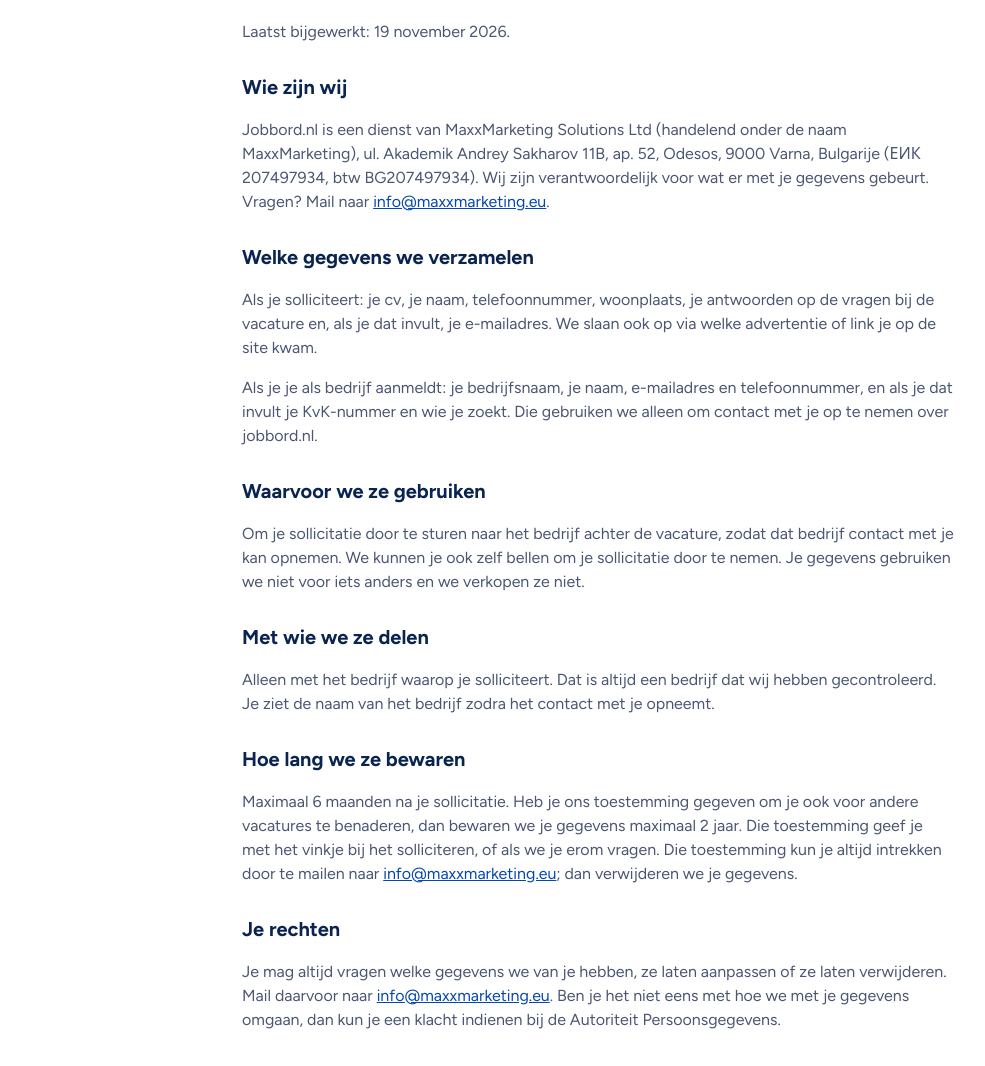
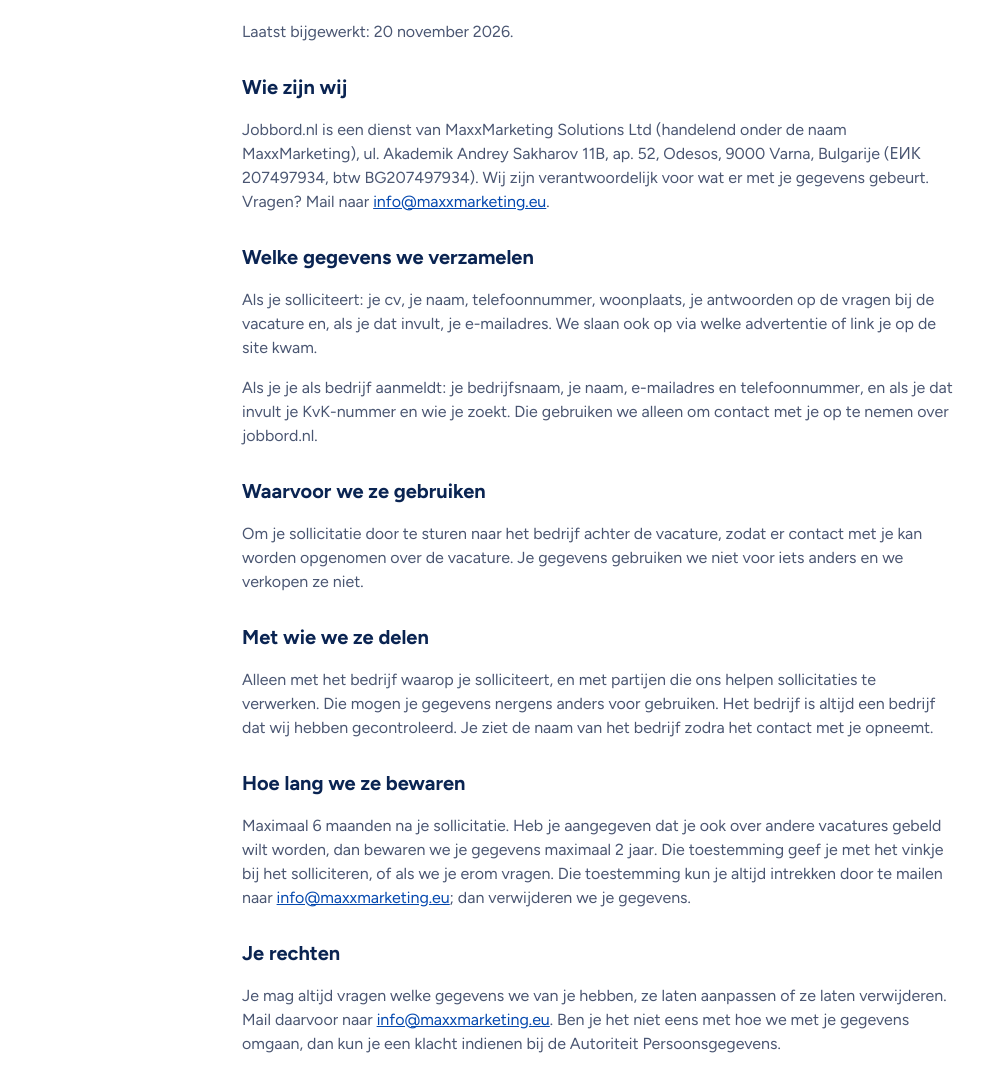
Before and after one commit to michielsrobbie-ops/jobbord.nl, a plain HTML site: page privacy.html in a window 1280 px wide. Shown: the part 186-1252 px from the top of the page, without its empty margins (42-1027 px from the left). Drawn offline with Linux system fonts and the light colour scheme.

```diff
--- a/privacy.html
+++ b/privacy.html
@@ -15,7 +15,7 @@
 </div></header>
 <main class="wrap legal">
   <h1>Privacyverklaring</h1>
-  <p>Laatst bijgewerkt: 19 november 2026.</p>
+  <p>Laatst bijgewerkt: 20 november 2026.</p>
 
   <h2>Wie zijn wij</h2>
   <p>Jobbord.nl is een dienst van MaxxMarketing Solutions Ltd (handelend onder de naam MaxxMarketing), ul. Akademik Andrey Sakharov 11B, ap. 52, Odesos, 9000 Varna, Bulgarije (ЕИК 207497934, btw BG207497934). Wij zijn verantwoordelijk voor wat er met je gegevens gebeurt. Vragen? Mail naar <a href="mailto:info@maxxmarketing.eu">info@maxxmarketing.eu</a>.</p>
@@ -25,13 +25,13 @@
   <p>Als je je als bedrijf aanmeldt: je bedrijfsnaam, je naam, e-mailadres en telefoonnummer, en als je dat invult je KvK-nummer en wie je zoekt. Die gebruiken we alleen om contact met je op te nemen over jobbord.nl.</p>
 
   <h2>Waarvoor we ze gebruiken</h2>
-  <p>Om je sollicitatie door te sturen naar het bedrijf achter de vacature, zodat dat bedrijf contact met je kan opnemen. We kunnen je ook zelf bellen om je sollicitatie door te nemen. Je gegevens gebruiken we niet voor iets anders en we verkopen ze niet.</p>
+  <p>Om je sollicitatie door te sturen naar het bedrijf achter de vacature, zodat er contact met je kan worden opgenomen over de vacature. Je gegevens gebruiken we niet voor iets anders en we verkopen ze niet.</p>
 
   <h2>Met wie we ze delen</h2>
-  <p>Alleen met het bedrijf waarop je solliciteert. Dat is altijd een bedrijf dat wij hebben gecontroleerd. Je ziet de naam van het bedrijf zodra het contact met je opneemt.</p>
+  <p>Alleen met het bedrijf waarop je solliciteert, en met partijen die ons helpen sollicitaties te verwerken. Die mogen je gegevens nergens anders voor gebruiken. Het bedrijf is altijd een bedrijf dat wij hebben gecontroleerd. Je ziet de naam van het bedrijf zodra het contact met je opneemt.</p>
 
   <h2>Hoe lang we ze bewaren</h2>
-  <p>Maximaal 6 maanden na je sollicitatie. Heb je ons toestemming gegeven om je ook voor andere vacatures te benaderen, dan bewaren we je gegevens maximaal 2 jaar. Die toestemming geef je met het vinkje bij het solliciteren, of als we je erom vragen. Die toestemming kun je altijd intrekken door te mailen naar <a href="mailto:info@maxxmarketing.eu">info@maxxmarketing.eu</a>; dan verwijderen we je gegevens.</p>
+  <p>Maximaal 6 maanden na je sollicitatie. Heb je aangegeven dat je ook over andere vacatures gebeld wilt worden, dan bewaren we je gegevens maximaal 2 jaar. Die toestemming geef je met het vinkje bij het solliciteren, of als we je erom vragen. Die toestemming kun je altijd intrekken door te mailen naar <a href="mailto:info@maxxmarketing.eu">info@maxxmarketing.eu</a>; dan verwijderen we je gegevens.</p>
 
   <h2>Je rechten</h2>
   <p>Je mag altijd vragen welke gegevens we van je hebben, ze laten aanpassen of ze laten verwijderen. Mail daarvoor naar <a href="mailto:info@maxxmarketing.eu">info@maxxmarketing.eu</a>. Ben je het niet eens met hoe we met je gegevens omgaan, dan kun je een klacht indienen bij de Autoriteit Persoonsgegevens.</p>
```
Also changed, not shown: vacature/automonteur-harderwijk.html (+1 -1 lines), vacature/grondwerker-waddinxveen.html (+1 -1 lines), vacature/servicetechnicus-brandmeldinstallaties-prinsenbeek.html (+1 -1 lines), 1 other file.
